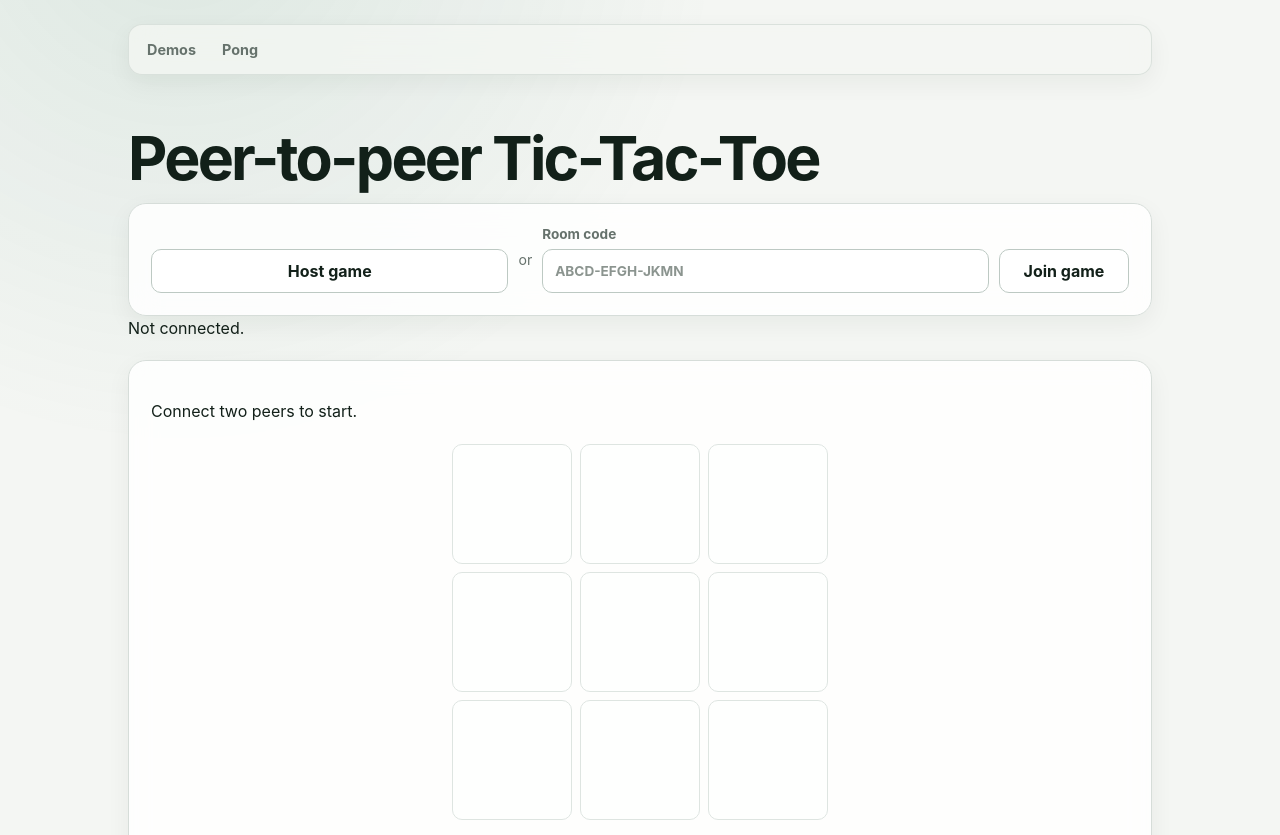
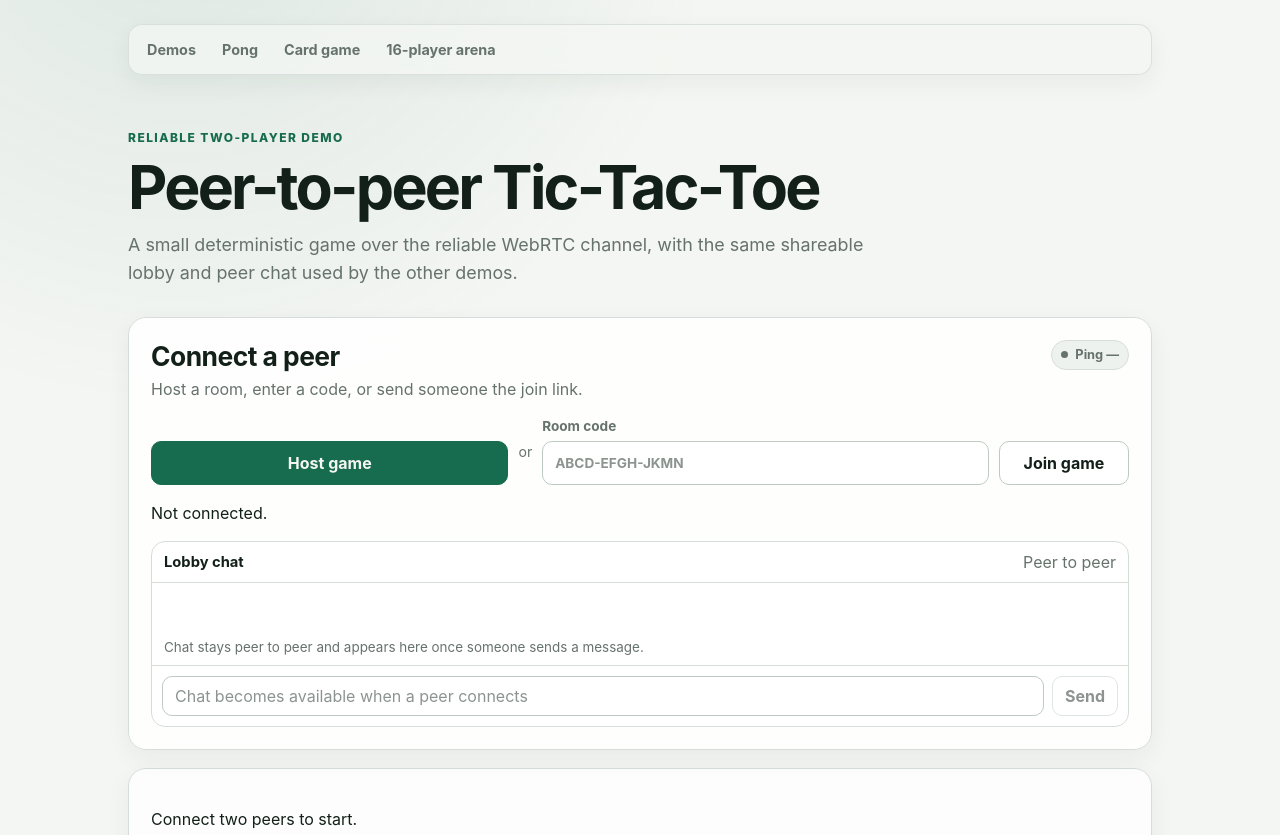
Before and after one commit to moritzbrantner/multiplayer-setup-service, a website with bundled scripts: page web/tic-tac-toe.html in a window 1280 px wide. Shown: the top 835 px of the page. Built offline with nearby package versions, Linux system fonts and the light colour scheme.

Commit message:
Improve Tic-Tac-Toe lobby UI

```diff
--- a/web/tic-tac-toe.html
+++ b/web/tic-tac-toe.html
@@ -3,6 +3,7 @@
 <head>
   <meta charset="utf-8">
   <meta name="viewport" content="width=device-width, initial-scale=1">
+  <meta name="description" content="A peer-to-peer Tic-Tac-Toe demo using multiplayer-setup-service for WebRTC rendezvous.">
   <title>Peer-to-peer Tic-Tac-Toe</title>
   <link rel="stylesheet" href="./common.css">
   <style>
@@ -13,18 +14,42 @@
 </head>
 <body>
   <main>
-    <nav><a href="./index.html">Demos</a><a href="./pong.html">Pong</a></nav>
+    <nav><a href="./index.html">Demos</a><a href="./pong.html">Pong</a><a href="./card-game.html">Card game</a><a href="./arena.html">16-player arena</a></nav>
+    <p class="eyebrow">Reliable two-player demo</p>
     <h1>Peer-to-peer Tic-Tac-Toe</h1>
-    <section class="panel lobby" aria-label="Lobby controls">
-      <button id="host" type="button">Host game</button>
-      <span>or</span>
-      <label>Room code <input id="room" autocomplete="off" placeholder="ABCD-EFGH-JKMN"></label>
-      <button id="join" type="button">Join game</button>
+    <p class="lead">A small deterministic game over the reliable WebRTC channel, with the same shareable lobby and peer chat used by the other demos.</p>
+
+    <section class="panel lobby-panel" aria-label="Lobby controls">
+      <div class="lobby-panel-heading">
+        <div>
+          <h2>Connect a peer</h2>
+          <p class="muted">Host a room, enter a code, or send someone the join link.</p>
+        </div>
+        <span class="latency-chip" data-lobby-latency data-quality="unknown">Ping —</span>
+      </div>
+      <div class="lobby">
+        <button id="host" class="primary" type="button">Host game</button>
+        <span>or</span>
+        <label>Room code <input id="room" autocomplete="off" placeholder="ABCD-EFGH-JKMN"></label>
+        <button id="join" type="button">Join game</button>
+      </div>
+      <p id="status" class="status" aria-live="polite">Not connected.</p>
+      <div id="codeRow" class="invite-row hidden" data-lobby-invite-row>
+        <div class="invite-code"><span class="muted">Room</span><span id="code" class="room-code"></span></div>
+        <a class="invite-link" data-lobby-invite href="#" rel="nofollow"></a>
+        <button type="button" data-lobby-share disabled>Share invite</button>
+      </div>
+      <section class="lobby-chat" aria-label="Lobby chat">
+        <div class="lobby-chat-head"><strong>Lobby chat</strong><span class="muted">Peer to peer</span></div>
+        <ol class="chat-log" data-lobby-chat-log aria-live="polite"></ol>
+        <form class="chat-form" data-lobby-chat-form>
+          <input data-lobby-chat-input maxlength="500" disabled autocomplete="off" aria-label="Lobby chat message" placeholder="Chat becomes available when a peer connects">
+          <button type="submit" data-lobby-chat-send disabled>Send</button>
+        </form>
+      </section>
     </section>
-    <p id="status" class="status" aria-live="polite">Not connected.</p>
-    <p id="codeRow" class="hidden">Room: <span id="code" class="room-code"></span></p>
 
-    <section class="panel game-shell">
+    <section class="game-shell">
       <p id="gameStatus">Connect two peers to start.</p>
       <div id="board" class="board" aria-label="Tic-Tac-Toe board"></div>
       <div class="game-actions"><button id="reset" type="button" disabled>New game</button></div>
```
